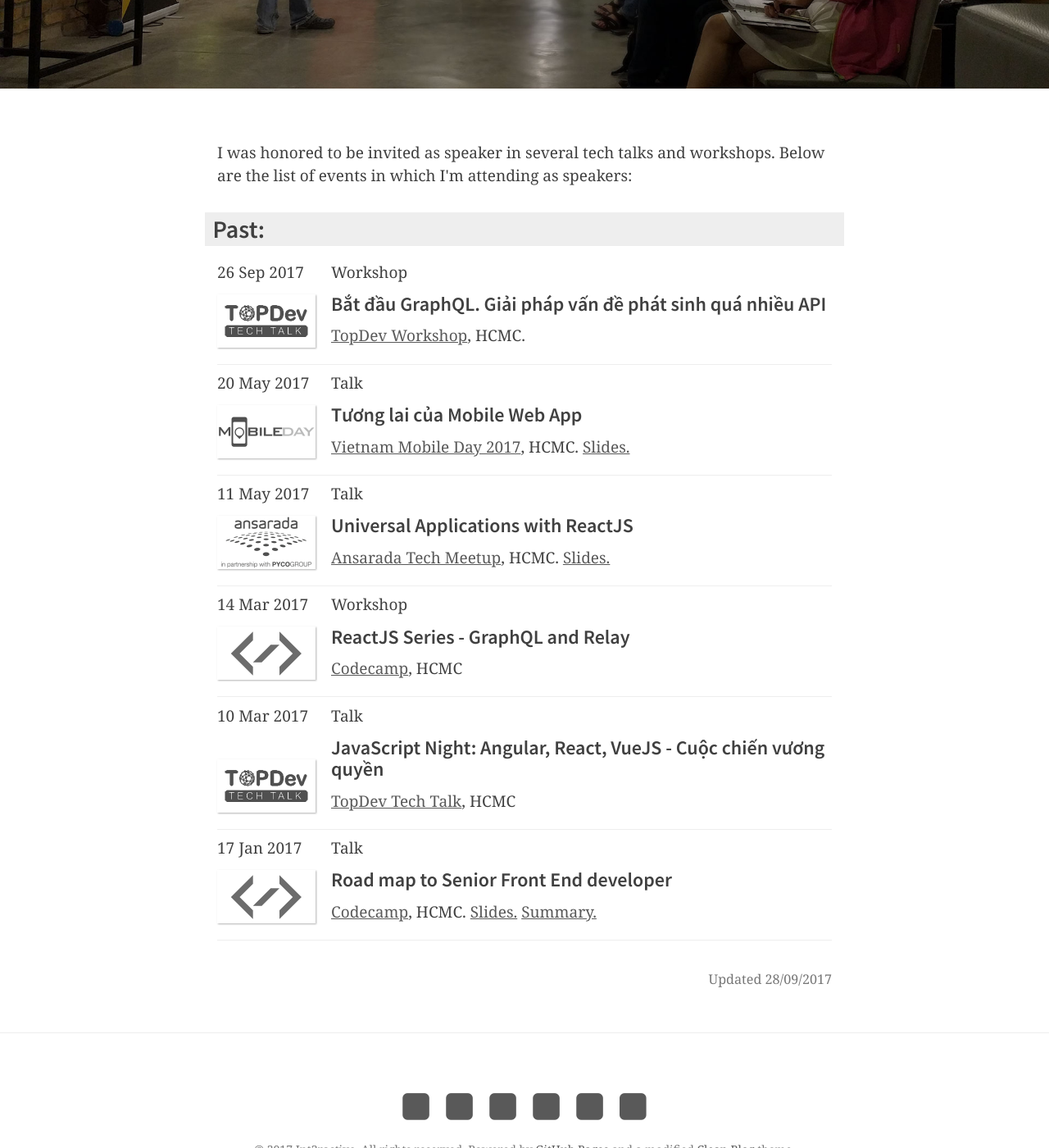
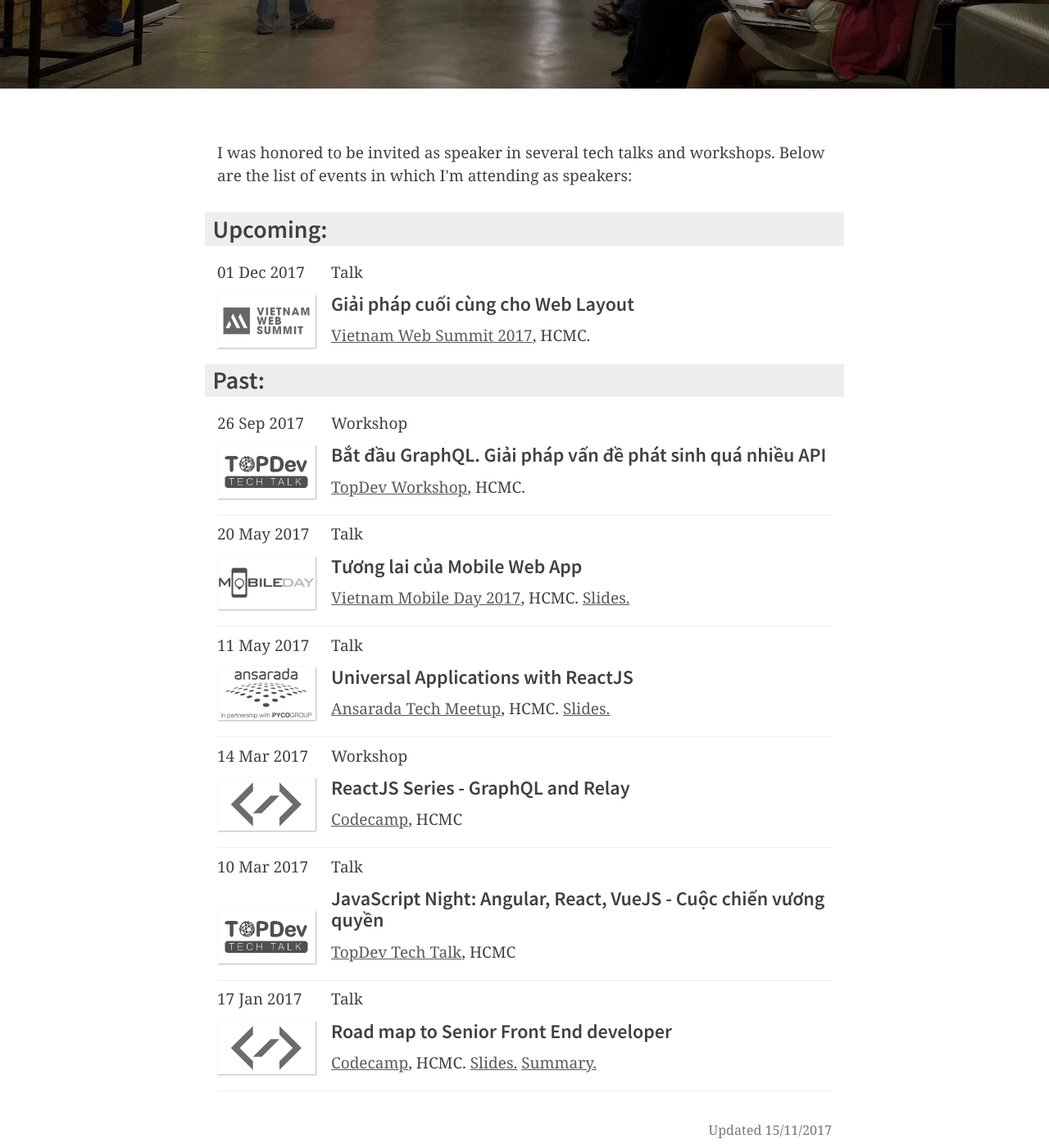
Before and after one commit to trongthanh/int3ractive.com, a Jekyll site: the page built from speaking.html, in a window 1280 px wide and 1400 px high, scrolled down 340 px. Shown: the whole window at 82% size. Built offline with Jekyll 4.4.1, drawn with Linux system fonts in a browser that asks for light colours; nearby versions of some CDN libraries.

Commit message:
Update speaking schedule; optimize images

```diff
--- a/speaking.html
+++ b/speaking.html
@@ -4,13 +4,22 @@
 subtitle: "My past and upcoming speaking at public events"
 description: "Home page and blog of Trần Trọng Thanh. Here is my past and upcoming speaking at public events."
 image: "img/about-bg.jpg"
-date: 2017-09-28T11:00:58+07:00
+date: 2017-11-15T13:21:01+07:00
 ---
 
 <p>I was honored to be invited as speaker in several tech talks and workshops. Below are the list of events in which I'm attending as speakers:</p>
 
 <ul id="events-list" class="events">
 	<!--to be inserted by JS: <li class="events__section"><h2>Past:</h2></li>-->
+	<li class="events__item">
+		<time class="events__item__time" datetime="2017-12-01T08:00:00+07:00">01 Dec 2017</time>
+		<img class="events__item__logo" src="img/logos/event-logo-vws.png" alt="Vietnam Web Summit 2017 event">
+		<address class="events__item__desc">
+			<div class="events__item__type">Talk</div>
+			<h3 class="events__item__title">Giải pháp cuối cùng cho Web Layout</h3>
+			<a href="https://www.facebook.com/events/330719860725789">Vietnam Web Summit 2017</a>, HCMC.
+		</address>
+	</li>
 	 <li class="events__item">
 		<time class="events__item__time" datetime="2017-09-26T18:00:00+07:00">26 Sep 2017</time>
 		<img class="events__item__logo" src="img/logos/event-logo-topdev.png" alt="TopDev event">
```
Also changed, not shown: _posts/2017/2017-03-23-huong-dan-cai-dat-nodejs-app-len-vps-phan-1.md (+1 -1 lines), README.md, img/about-bg.jpg, img/default-bg.jpg, img/favicon.png, img/home-bg.jpg, img/logos/event-logo-ansarada.png, img/logos/event-logo-codecamp.png, img/logos/event-logo-mobileday.png, img/logos/event-logo-topdev.png, img/logos/event-logo-vws.png (added), img/thanh-head-shot.jpg, search.html (indentation only), 1 other file. Lines whose indentation alone changed are shown as unchanged.
